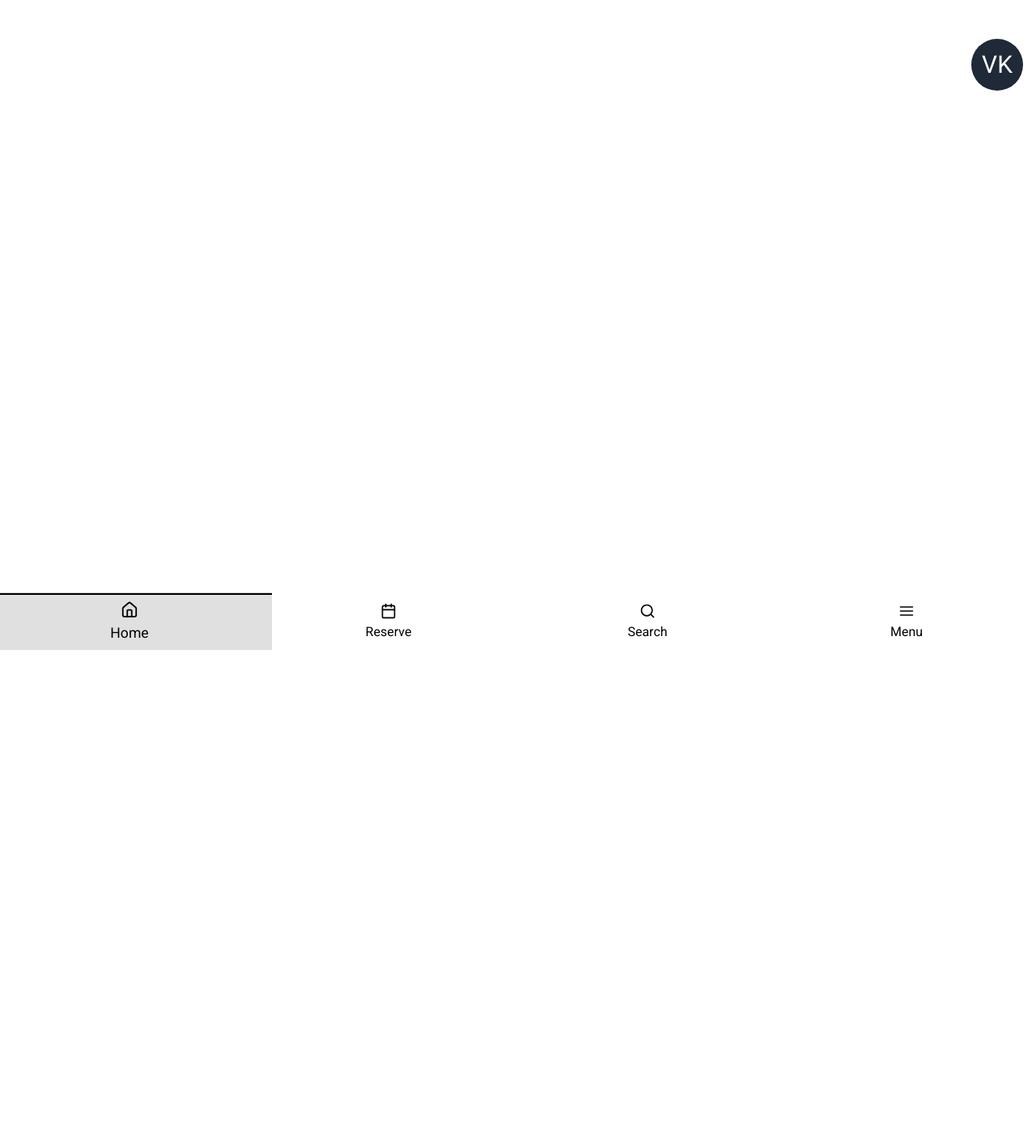
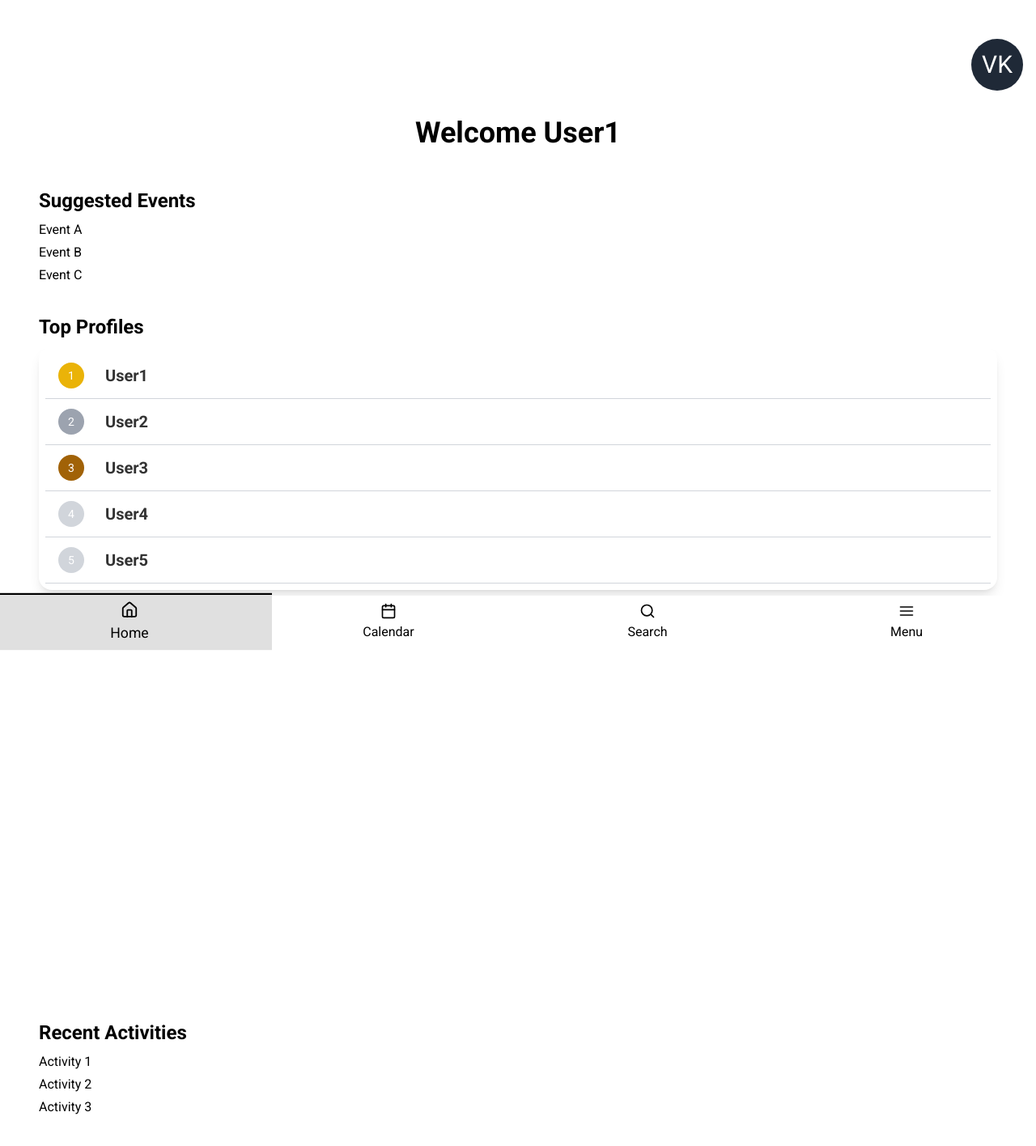
Before and after one commit to parentoni/tabletop, a React (Create React App) app: page /home in a window 1280 px wide. Shown: the top 1416 px of the page at 81% size. Before the commit the page ends 800 px from the top, so only its background shows below. Built offline with nearby package versions, Linux system fonts and the light colour scheme.

Commit message:
filled the home page

```diff
--- a/src/pages/home/Home.tsx
+++ b/src/pages/home/Home.tsx
@@ -1,13 +1,43 @@
 import { Base } from "../../shared/BasePage";
-import {Navbar} from "../../shared/Navbar";
-import {UserIcon} from "../../shared/UserIcon";
+import { Navbar } from "../../shared/Navbar";
+import { UserIcon } from "../../shared/UserIcon";
+import { TopProfiles } from "../../shared/TopProfiles";
 
 export const Home = () => {
+  const suggestedEvents = ["Event A", "Event B", "Event C"];
+  const recentActivities = ["Activity 1", "Activity 2", "Activity 3"];
+
   return (
     <Base>
       <UserIcon />
+      <div className="welcome-message text-center p-4">
+        <h1 className="text-4xl font-bold mb-4">Welcome User1</h1>
+      </div>
+
+      <div className="suggested-events p-4">
+        <h2 className="text-2xl font-bold mb-2">Suggested Events</h2>
+        <ul>
+          {suggestedEvents.map((event, index) => (
+            <li key={index} className="mb-1">{event}</li>
+          ))}
+        </ul>
+      </div>
+
+      <div className="top-profiles p-4">
+        <h2 className="text-2xl font-bold mb-2">Top Profiles</h2>
+        <TopProfiles />
+      </div>
+
+      <div className="recent-activities p-4">
+        <h2 className="text-2xl font-bold mb-2">Recent Activities</h2>
+        <ul>
+          {recentActivities.map((activity, index) => (
+            <li key={index} className="mb-1">{activity}</li>
+          ))}
+        </ul>
+      </div>
 
       <Navbar />
     </Base>
-  )
-}
+  );
+};
--- a/src/pages/search/Search.tsx
+++ b/src/pages/search/Search.tsx
@@ -7,6 +7,7 @@ export const Search = () => {
   return (
     <Base>
       <UserIcon/>
+
       <label className="input input-bordered flex items-center gap-2">
         <input type="text" className="grow" placeholder="Search"/>
         <svg
@@ -21,6 +22,7 @@ export const Search = () => {
         </svg>
       </label>
 
+      <h2 className="text-3xl font-bold text-gray-800 mb-2 mt-2 text-center p-2">TOP players</h2>
       <TopProfiles/>
 
       <Navbar/>
--- a/src/shared/Navbar.tsx
+++ b/src/shared/Navbar.tsx
@@ -35,7 +35,7 @@ export const Navbar = () => {
         onClick={handleCalendarClick}
       >
         <Calendar className="h-5 w-5" />
-        <span className="btm-nav-label">Reserve</span>
+        <span className="btm-nav-label">Calendar</span>
       </button>
       <button
         className={location.pathname === "/search" ? "active" : ""}
```
